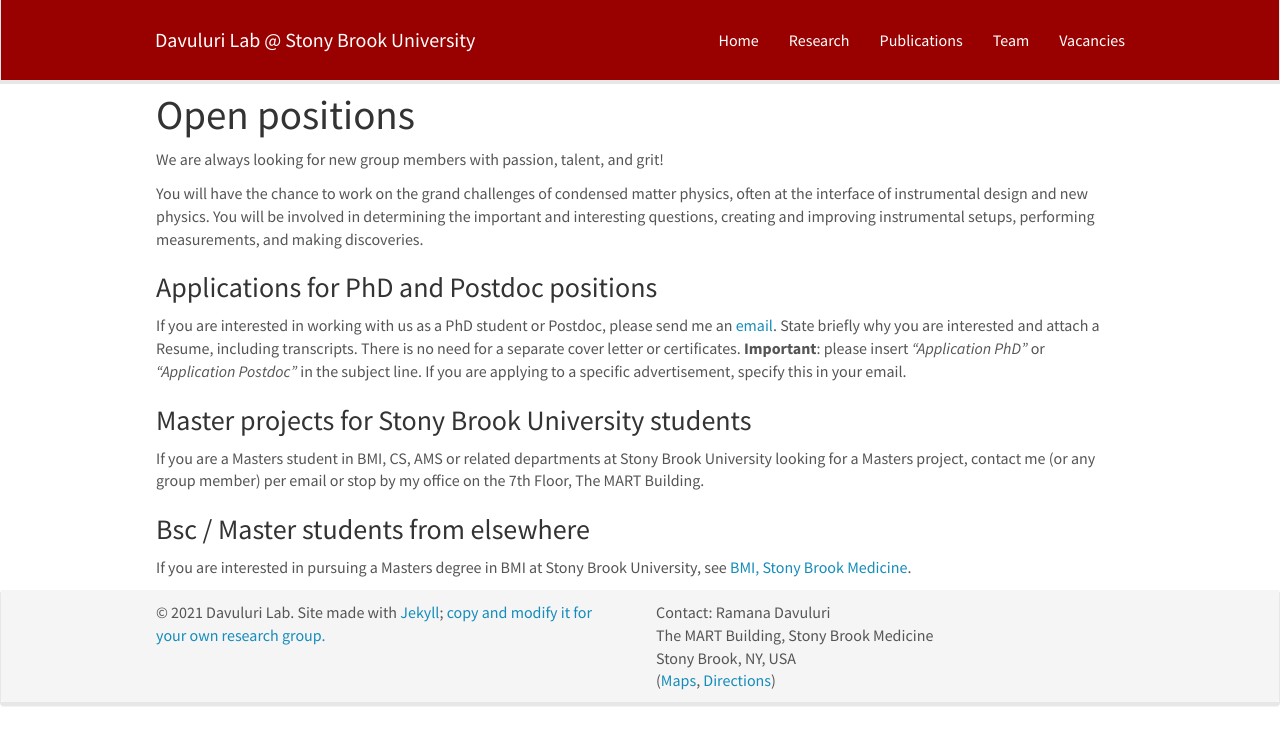
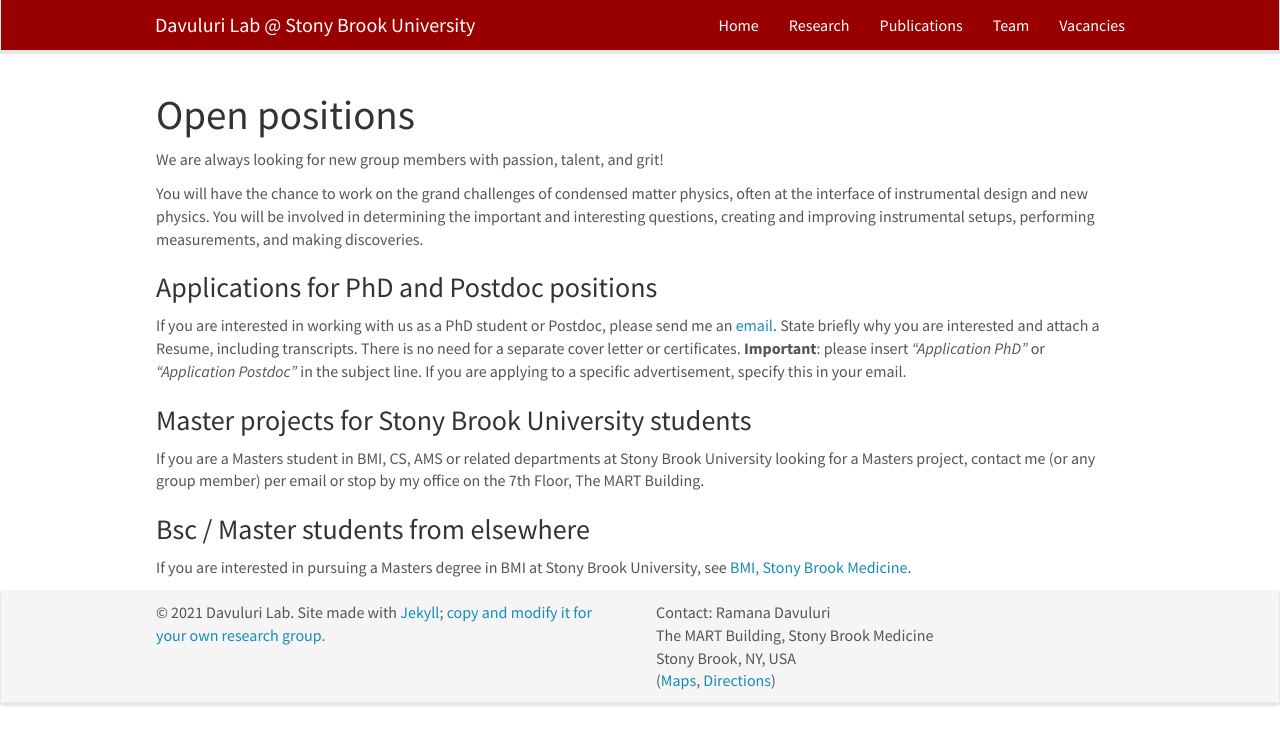
Before and after one commit to DavuluriLab/DavuluriLab.github.io, a Jekyll site: the page built from _pages/openings.md, in a window 1280 px wide. Shown: the top 745 px of the page. Built offline with Jekyll 4.4.1, drawn with Linux system fonts in a browser that asks for light colours; nearby versions of some CDN libraries.

Commit message:
Update _variables.scss

```diff
--- a/_sass/bootstrap/_variables.scss
+++ b/_sass/bootstrap/_variables.scss
@@ -358,7 +358,7 @@ $container-lg:                 $container-large-desktop !default;
 //##
 
 // Basics of a navbar
-$navbar-height:                    80px !default;
+$navbar-height:                    50px !default;
 $navbar-margin-bottom:             $line-height-computed !default;
 $navbar-border-radius:             $border-radius-base !default;
 $navbar-padding-horizontal:        floor(($grid-gutter-width / 2)) !default;
```
